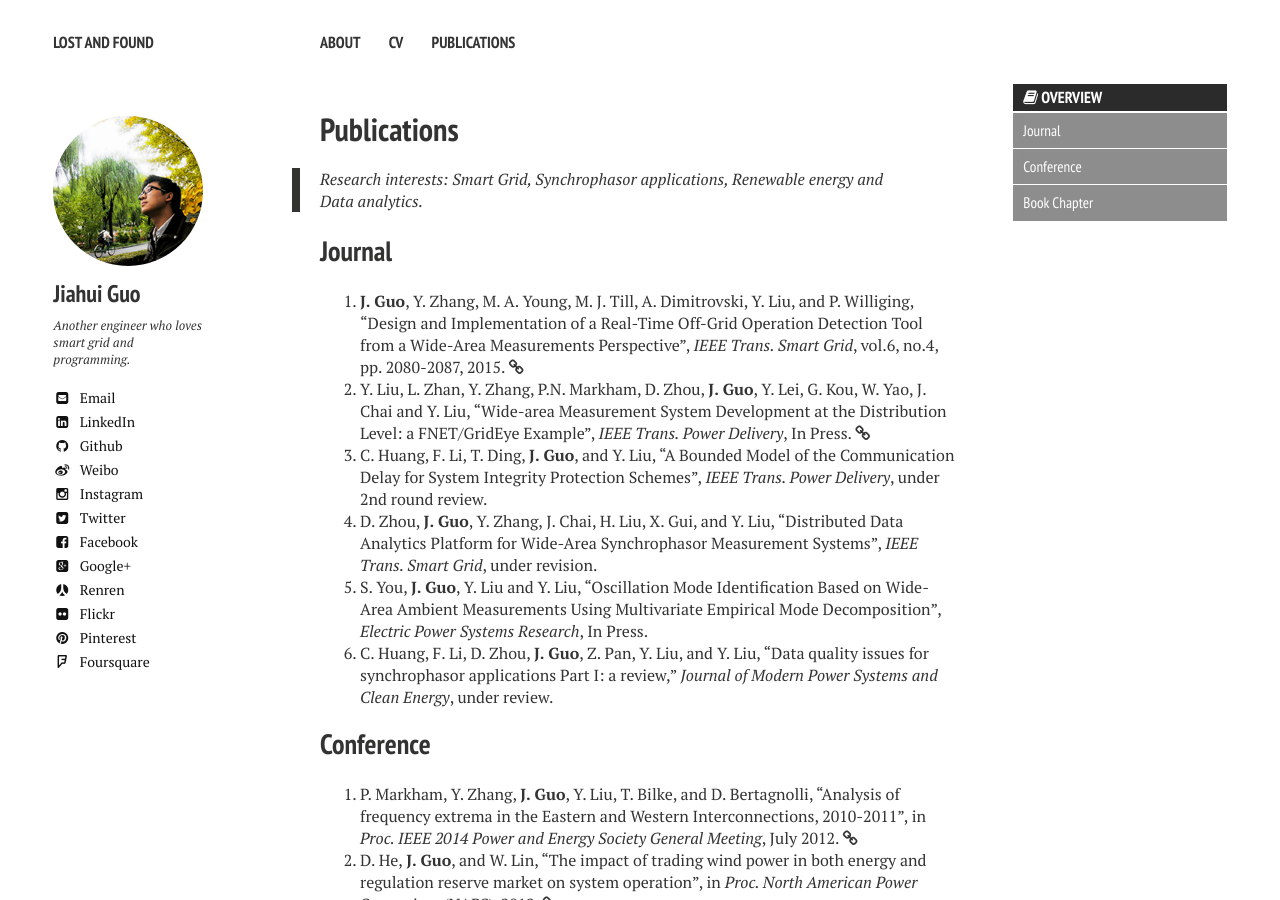
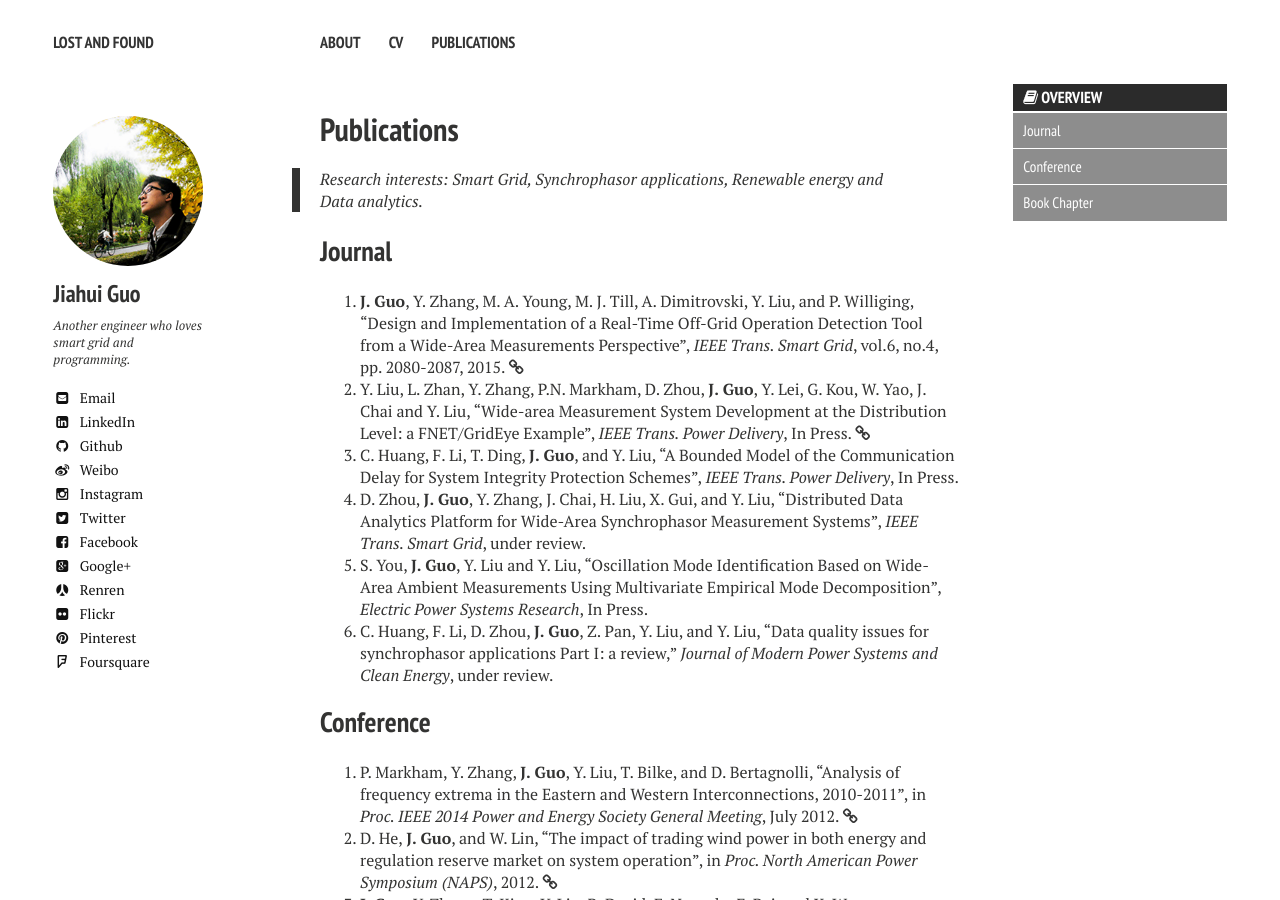
Before and after one commit to JiahuiGuo/jiahuiguo.github.io, a Jekyll site: the page built from publications.md, in a window 1280 px wide and 900 px high. Built offline with Jekyll 4.4.1, drawn with Linux system fonts in a browser that asks for light colours; nearby versions of some CDN libraries; some of the changed text lies outside the part shown.

Commit message:
Update publications.md

```diff
--- a/publications.md
+++ b/publications.md
@@ -13,8 +13,8 @@
 ## Journal
 1. **J. Guo**, Y. Zhang, M. A. Young, M. J. Till, A. Dimitrovski, Y. Liu, and P. Williging, "Design and Implementation of a Real-Time Off-Grid Operation Detection Tool from a Wide-Area Measurements Perspective", *IEEE Trans. Smart Grid*, vol.6, no.4, pp. 2080-2087, 2015. [<i class="fa fa-link"></i>](http://ieeexplore.ieee.org/lpdocs/epic03/wrapper.htm?arnumber=6894219)
 2. Y. Liu, L. Zhan, Y. Zhang, P.N. Markham, D. Zhou, **J. Guo**, Y. Lei, G. Kou, W. Yao, J. Chai and Y. Liu, "Wide-area Measurement System Development at the Distribution Level: a FNET/GridEye Example", *IEEE Trans. Power Delivery*, In Press. [<i class="fa fa-link"></i>](http://ieeexplore.ieee.org/xpls/abs_all.jsp?arnumber=7265090)
-3. C. Huang, F. Li, T. Ding, **J. Guo**, and Y. Liu, "A Bounded Model of the Communication Delay for System Integrity Protection Schemes", *IEEE Trans. Power Delivery*, under 2nd round review.
-4. D. Zhou, **J. Guo**, Y. Zhang, J. Chai, H. Liu, X. Gui, and Y. Liu, "Distributed Data Analytics Platform for Wide-Area Synchrophasor Measurement Systems", *IEEE Trans. Smart Grid*, under revision.
+3. C. Huang, F. Li, T. Ding, **J. Guo**, and Y. Liu, "A Bounded Model of the Communication Delay for System Integrity Protection Schemes", *IEEE Trans. Power Delivery*, In Press.
+4. D. Zhou, **J. Guo**, Y. Zhang, J. Chai, H. Liu, X. Gui, and Y. Liu, "Distributed Data Analytics Platform for Wide-Area Synchrophasor Measurement Systems", *IEEE Trans. Smart Grid*, under review.
 5. S. You, **J. Guo**, Y. Liu and Y. Liu, "Oscillation Mode Identification Based on Wide-Area Ambient Measurements Using Multivariate Empirical Mode Decomposition", *Electric Power Systems Research*, In Press.
 6. C. Huang, F. Li, D. Zhou, **J. Guo**, Z. Pan, Y. Liu, and Y. Liu, “Data quality issues for synchrophasor applications Part I: a review,” *Journal of Modern Power Systems and Clean Energy*, under review.
 
@@ -35,7 +35,7 @@
 14. **J. Guo**, S. You, C. Huang, H. Liu, J. Chai, L. Wu, D. Zhou, Y. Liu and J. Glass, "An Ensemble Photovoltaic Power Forecasting Model Through Statistical Learning of Historical Weather and Solar Irradiation Dataset", in *Proc. IEEE 2016 Power and Energy Society General Meeting*, under revision.
 15. S. You, **J. Guo**, W. Yao, S. Wang, Y. Liu, and Y Liu, "Multi-Channel Inter-Area Oscillation Mode Identification Using Multivariate Empirical Mode Decomposition", in *Proc. IEEE 2016 Power and Energy Society General Meeting*, submitted.
 16. L. Wu, Y. Liu, D. Zhou, **J. Guo**, Y. Liu, "Observation of Inertial Frequency Response of Main Power Grids Worldwide Using FNET/GridEye", in *Proc. IEEE 2016 Power and Energy Society General Meeting*, submitted.
-17. H. Liu, L. Zhu, Z. Pan, **J. Guo**, J. Chai, W. Yu, and Y. Liu, "Comparison of MIMO System Identification Methods for Electromechanical Oscillation Damping Estimation", in *Proc. IEEE 2016 Power and Energy Society General Meeting*, submitted.
+17. H. Liu, L. Zhu, Z. Pan, **J. Guo**, J. Chai, W. Yu, and Y. Liu, "Comparison of MIMO System Identification Methods for Electromechanical Oscillation Damping Estimation", in *Proc. IEEE 2016 Power and Energy Society General Meeting*, In Press.
 
 ## Book Chapter
 1. Y. Liu, Y. Liu, Y. Zhang, **J. Guo**, D. Zhou, "Wide Area Monitoring Through Synchrophasor Measurement", *Handbook of Smart Grid Development*, *Wiley*, 2015, In Press.
```
